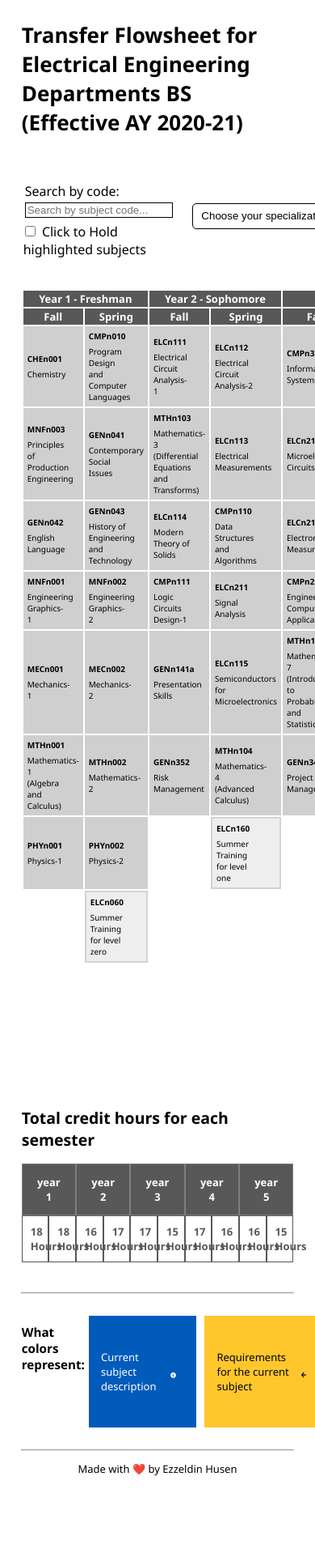
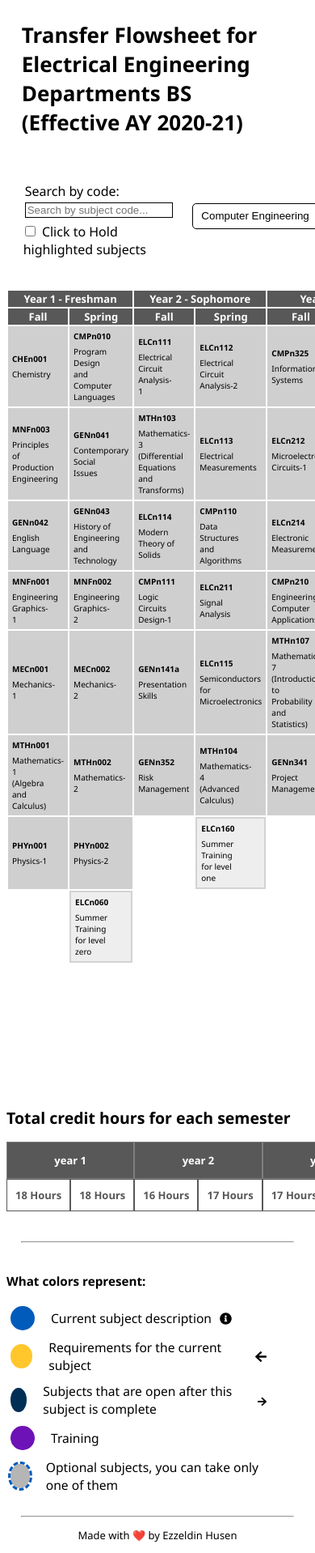
Before and after one commit to SHADOWZXCV/subjects-modern-academy, a plain HTML site: page index.html in a window 390 px wide. Shown: the top 1918 px of the page at 81% size. Before the commit the page ends 1836 px from the top, so only its background shows below. Drawn offline with Linux system fonts and the light colour scheme.

Commit message:
Fixed styling, added civil engineering

```diff
--- a/cellController.js
+++ b/cellController.js
@@ -1,5 +1,4 @@
-function renderVertex(prevCellPtr, currentCellPtr, vertex, isTrainingSem) {
-    const { vertex: { data: { semester: rowPtr } } } = vertex
+function renderVertex(prevCellPtr, currentCellPtr, vertex, isTrainingSem, rowPtr, optionalId) {
     let rowId = `sub-${currentCellPtr}`
     let colId = `sem-${rowPtr}-sub-${currentCellPtr}`
 
@@ -15,12 +14,12 @@ function renderVertex(prevCellPtr, currentCellPtr, vertex, isTrainingSem) {
     if(!row)
         row = createSemestersRow(rowId)
     if(!cell)
-        cell = createCell(row, colId, vertex)
+        cell = createCell(row, colId, vertex, optionalId)
 
     else if(cell && !cell.contains(null))
     {
         cell.remove()
-        cell = createCell(row, colId, vertex)
+        cell = createCell(row, colId, vertex, optionalId)
     }
 
     if (isTrainingSem){
@@ -51,7 +50,7 @@ function renderEmptyCell(rowPtr, currentCellPtr) {
     cell.dataset.isEmpty = true
 }
 
-function createCell(row, colId, vertex) {
+function createCell(row, colId, vertex, optionalId) {
     const { id: subjectId, subjectName, creditHours } = vertex ? vertex.vertex.data : {}
     const cell = document.createElement('td')
     const div = document.createElement('div')
@@ -82,11 +81,11 @@ function createCell(row, colId, vertex) {
     if(!vertex)
         return cell
 
-    if(vertex.optionalId) {
-        cell.dataset.optionalId = vertex.optionalId
+    if(optionalId) {
+        cell.dataset.optionalId = optionalId
     }
 
-    attachCellActions(vertex, cell)
+    attachCellActions(vertex, cell, optionalId)
 
     return cell
 }
@@ -205,9 +204,9 @@ function highlightCell(cell, vertex, optionalId) {
     }
 }
 
-function attachCellActions(vertex, cell) {
+function attachCellActions(vertex, cell, optionalId) {
     // add necessary data for hover action
-    const { vertex: { data: { id }}, optionalId } = vertex
+    const { vertex: { data: { id }} } = vertex
 
     cell.dataset.subjectId = id
     cell.addEventListener('mouseenter', e => highlightCell(cell, vertex, optionalId))
--- a/db/index.json
+++ b/db/index.json
@@ -1,4 +1,5 @@
 {
     "Communication" : "communication_engineering",
-    "Computer": "computer_engineering"
+    "Computer": "computer_engineering",
+    "Civil": "civil_engineering"
 }
--- a/index.html
+++ b/index.html
@@ -26,9 +26,10 @@
                     </form>
                 </div>
                 <select onchange="renderTable()" class="header-input" id="header-select-main">
-                    <option selected disabled>Choose your specialization</option>
+                    <option disabled>Choose your specialization</option>
                     <option value="Communication">Communication Engineering</option>
-                    <option value="Computer">Computer Engineering</option>
+                    <option value="Computer" selected>Computer Engineering</option>
+                    <option value="Civil">Civil Engineering</option>
                 </select>
                 <div class="column">
                     <p id="chosen-semester-heading"></p>
@@ -93,11 +94,11 @@
 
     <div id="flowsheet-descr">
         <h3>What colors represent:</h3>
-        <span class="descr-span" id="desc-current">Current subject description <i class="desc-icon"><img src="./assets/images/info-circle.svg"></i></span>
-        <span class="descr-span" id="desc-req">Requirements for the current subject <i class="desc-icon small-desc-icon no-invert-desc-icon"><img src="./assets/images/arrow-left.svg"></i></span>
-        <span class="descr-span" id="desc-dependent">Subjects that are open after this subject is complete <i class="desc-icon small-desc-icon"><img src="./assets/images/arrow-right.svg"></i></span>
-        <span class="descr-span" id="desc-training">Training</span>
-        <span class="descr-span" id="desc-optional">Optional subjects, you can take only one of them</span>
+        <div class="descr-div" id="desc-current"><span class="circle-indicator" id="current-indicator"></span> Current subject description <i class="desc-icon"><img src="./assets/images/info-circle.svg"></i></div>
+        <div class="descr-div" id="desc-req"><span class="circle-indicator" id="req-indicator"></span> Requirements for the current subject <i class="desc-icon small-desc-icon no-invert-desc-icon"><img src="./assets/images/arrow-left.svg"></i></div>
+        <div class="descr-div" id="desc-dependent"><span class="circle-indicator" id="dependent-indicator"></span> Subjects that are open after this subject is complete <i class="desc-icon small-desc-icon"><img src="./assets/images/arrow-right.svg"></i></div>
+        <div class="descr-div" id="desc-training"><span class="circle-indicator" id="training-indicator"></span> Training</div>
+        <div class="descr-div" id="desc-optional"><span class="circle-indicator" id="optional-indicator"></span> Optional subjects, you can take only one of them</div>
     </div>
     <br>
     <hr>
--- a/style.css
+++ b/style.css
@@ -85,6 +85,7 @@ table {
 
 #credit-table {
     margin: 15px 0;
+    width: 100%;
 }
 
 .credit-cell {
@@ -98,12 +99,12 @@ table {
 }
 
 
-.cell[data-current='true']:not([data-is-training]), #desc-current {
+.cell[data-current='true']:not([data-is-training]), #desc-current, #current-indicator {
     background: var(--current-cell-bg);
     color: white;
 }
 
-.cell[data-current='true'][data-is-training], #desc-training {
+.cell[data-current='true'][data-is-training], #desc-training, #training-indicator {
     background: var(--exclusive-cell-bg);
     color: white;
 }
@@ -113,18 +114,22 @@ table {
     border: solid 2px #d3d3d3;
 }
 
-.cell[data-dependent='true'], #desc-dependent {
+.cell[data-dependent='true'], #desc-dependent, #dependent-indicator {
     background: #002F56;
     color: white;
 }
 
-.cell[data-required='true'], #desc-req {
+.cell[data-required='true'], #desc-req, #req-indicator {
     background: var(--required-cell-bg);
     color: black;
 }
 
+.circle-indicator {
+    display: none;
+}
+
 /* Group of optional cells */
-.cell[data-is-optional-sibling='true'], #desc-optional {
+.cell[data-is-optional-sibling='true'], #desc-optional, #optional-indicator {
     outline: dashed 3px var(--current-cell-bg);
 }
 
@@ -133,15 +138,11 @@ table {
     background: var(--opt-cell-bg);
 }
 
-#credit-table {
-    width: 100%;
-}
-
 #flowsheet-descr {
     display: flex;
 }
 
-.descr-span {
+.descr-div {
     display: flex;
     align-items: center;
     background: var(--opt-cell-abg);
@@ -160,7 +161,7 @@ table {
     filter: invert(0);
 }
 
-#desc-optional {
+#desc-optional, #optional-indicator {
     background: var(--opt-cell-bg);
 }
 
@@ -296,3 +297,41 @@ footer {
 .column * {
     margin: 0 0 0.5em 0;
 }
+
+@media (max-width:880px) {
+    #table-container {
+        width: unset;
+    }
+
+    #credit-table {
+        width: max-content;
+    }
+
+    #flowsheet-descr {
+        display: flex;
+        flex-direction: column;
+        margin: 0;
+    }
+    #desc-dependent, #desc-current, #desc-req, #desc-training, #desc-optional {
+        background-color: transparent;
+        color: black;
+        font-size: larger;
+        outline: none;
+    }
+
+    .circle-indicator {
+        display: block;
+        height: 30px;
+        width: 30px;
+        background-color: black;
+        border-radius: 50%;
+        margin-right: 20px;
+    }
+
+    .desc-icon {
+        filter: none;
+    }
+    .descr-div {
+        padding: 0;
+    }
+}
--- a/tableController.js
+++ b/tableController.js
@@ -51,13 +51,13 @@ function initTable(subjects) {
             if(subject.type === TRAINING)
                 isTrainingSem = true
 
-
             // optionalSets are loaded within the subjects, they are sets of subjects.
             else if(subject.optionalSet) {
-                subject.optionalSet.forEach(optionalSubject => {
-                    const vertex = graph.search(optionalSubject)
+                subject.list.forEach(optionalSubject => {
+                    const vertex = graph.search(optionalSubject.id)
+                    const {semester: rowPtr, optionalSetId} = optionalSubject
 
-                    prevCellPtr = renderVertex(prevCellPtr, ++currentCellPtr, vertex, isTrainingSem)
+                    prevCellPtr = renderVertex(prevCellPtr, ++currentCellPtr, vertex, isTrainingSem, rowPtr, optionalSetId)
                     optionalCreditHours = vertex.vertex.data.creditHours
                 })
 
@@ -67,9 +67,10 @@ function initTable(subjects) {
             }
 
                 const vertex = graph.search(subject.id)
+                const rowPtr = subject.semester
 
                 creditHours += vertex.vertex.data.creditHours
-                prevCellPtr = renderVertex(prevCellPtr, ++currentCellPtr, vertex, isTrainingSem)
+                prevCellPtr = renderVertex(prevCellPtr, ++currentCellPtr, vertex, isTrainingSem, rowPtr)
 
         })
 
```
Also changed, not shown: db/civil_engineering.json (added, +129 -0 lines), 1 other file.
